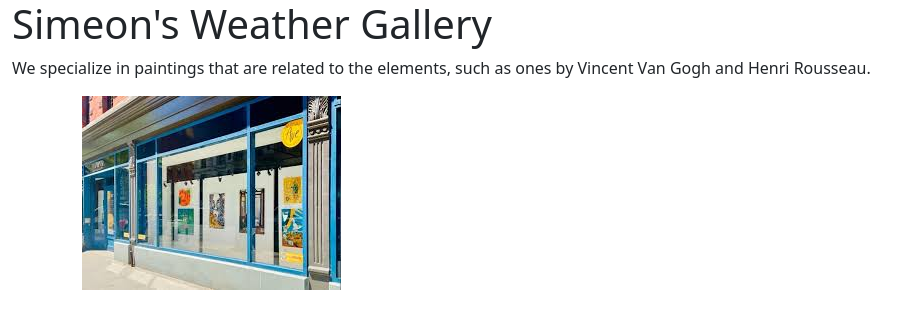
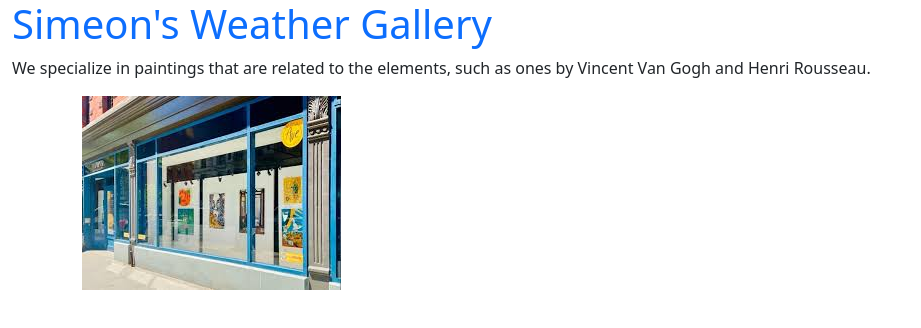
Before and after one commit to SimeonC2026/CS1-Unit-3-Notes, a plain HTML site: page index.html in a window 1280 px wide. Shown: the whole page, without its empty margins (0-921 px from the left). Drawn offline with nearby package versions, Linux system fonts and the light colour scheme.

Commit message:
I changed the color of h1

```diff
--- a/index.html
+++ b/index.html
@@ -12,7 +12,7 @@
    <body>
 
 <div class="container-fluid">
-  <h1>Simeon's Weather Gallery</h1>
+  <h1 class="text-primary">Simeon's Weather Gallery</h1>
 <p>We specialize in paintings that are related to the elements, such as ones by Vincent Van Gogh and Henri Rousseau.</p>
 </div>
 
```
